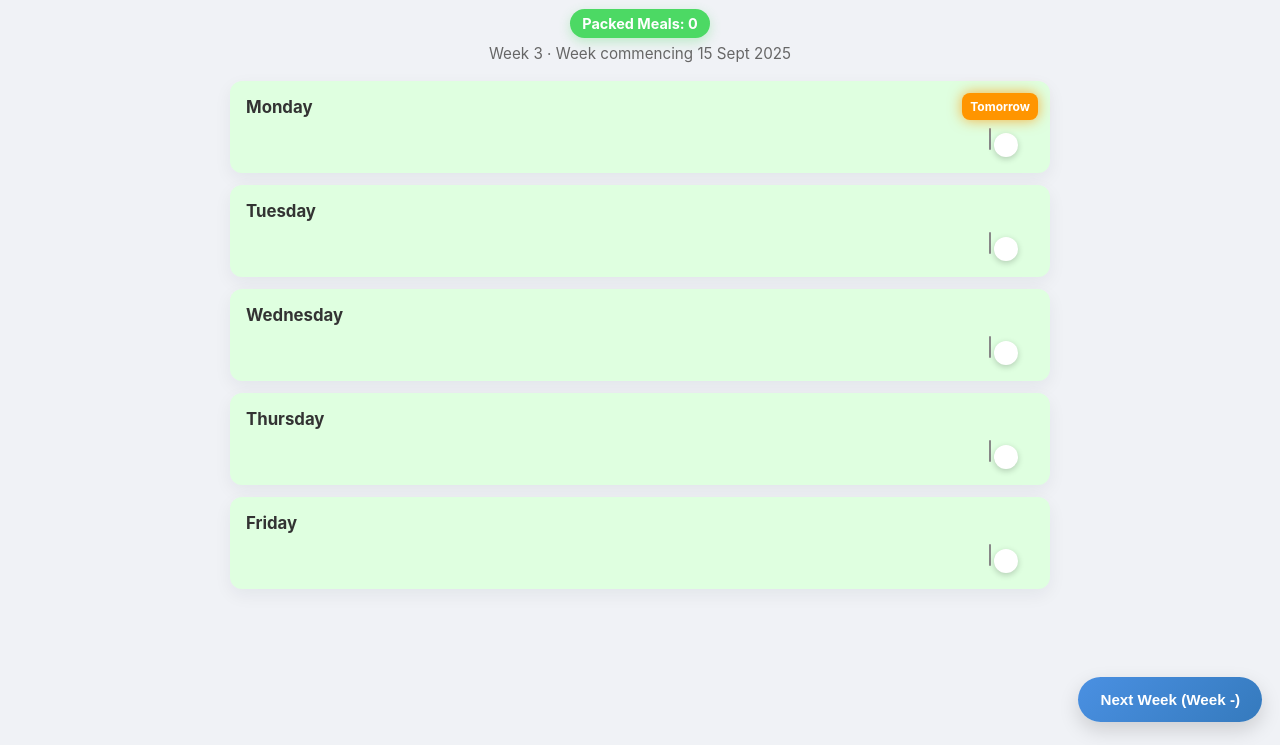
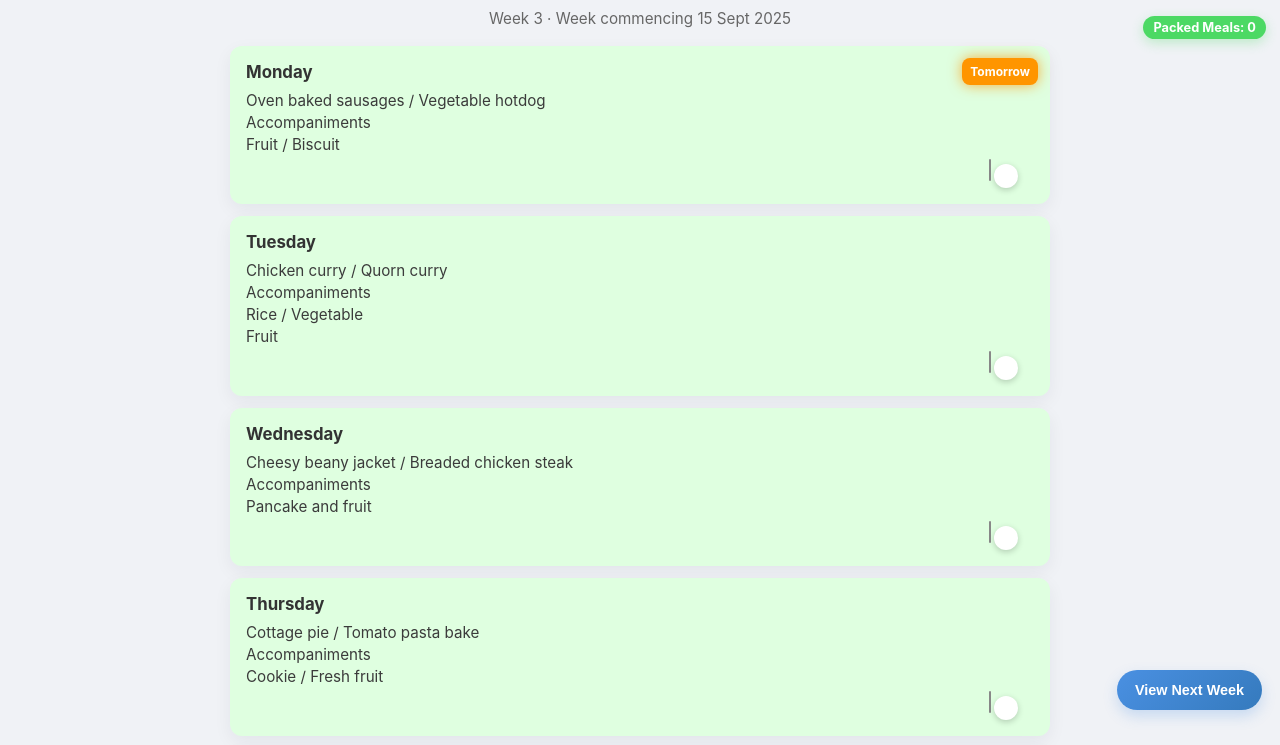
Before and after one commit to lambertlambert2004/Dinner, a plain HTML site: page index.html in a window 1280 px wide. Shown: the part 50-795 px from the top of the page. Drawn offline with Linux system fonts and the light colour scheme.

Commit message:
Update index.html

```diff
--- a/index.html
+++ b/index.html
@@ -23,15 +23,7 @@ body{
 }
 header{text-align:center;margin-bottom:12px;}
 h1{margin:0 0 12px 0;font-size:1.4rem;font-weight:700;}
-#packedBadge{
-  display:block;margin:8px auto 0 auto;
-  background:#4cd964;color:#fff;
-  padding:6px 12px;border-radius:20px;
-  font-size:0.9rem;font-weight:700;
-  box-shadow:0 4px 12px rgba(76,217,100,0.3);
-  width:max-content;
-}
-#weekInfo{margin-top:6px;font-size:0.95rem;color:#666;text-align:center;}
+#weekInfo{margin-top:6px;font-size:0.95rem;color:#666;}
 #menu{display:flex;flex-direction:column;gap:12px;max-width:820px;margin:18px auto 120px;}
 .card{
   position:relative;border-radius:12px;padding:16px 16px 48px;
@@ -74,158 +66,172 @@ h1{margin:0 0 12px 0;font-size:1.4rem;font-weight:700;}
 }
 .toggle input:checked + .slider{ background:#4cd964; border-color:#3ac05a; }
 .toggle input:checked + .slider:before{ transform:translateX(24px); }
-
-#weekNav{
-  position:fixed;
-  bottom:28px;
-  right:18px;
-  z-index:50;
-  display:flex; flex-direction:column; gap:8px;
-}
+#weekNav{ position:fixed; right:18px; bottom:40px; z-index:50; display:flex; flex-direction:column; gap:10px; }
 .btn{
-  border:0; padding:14px 22px; border-radius:28px;
-  font-weight:600; font-size:0.95rem; cursor:pointer;
-  box-shadow:0 8px 20px rgba(0,0,0,0.15);
-  transition:transform 0.25s, box-shadow 0.25s;
-  color:#fff;
-}
-.btn.floating{
-  background:linear-gradient(135deg,#4a90e2,#357ABD);
-}
-.btn.floating:hover{
-  transform:translateY(-2px);
-  box-shadow:0 12px 24px rgba(74,144,226,0.35);
-}
-.btn.floating:active{
-  transform:translateY(0);
+  background:linear-gradient(135deg,var(--accent-blue),#357ABD);
+  color:#fff; border:0; padding:12px 18px;
+  border-radius:20px; font-weight:600; font-size:0.9rem;
   box-shadow:0 6px 14px rgba(74,144,226,0.25);
 }
 .btn.secondary{
   background:linear-gradient(135deg,#ff6b6b,#e55050);
   box-shadow:0 6px 14px rgba(255,107,107,0.25);
 }
+#packedBadge{
+  position:fixed; top:66px; right:14px;
+  background:#4cd964; color:#fff; padding:4px 10px;
+  border-radius:16px; font-size:0.8rem; font-weight:700;
+  box-shadow:0 4px 12px rgba(76,217,100,0.3);
+  z-index:60;
+}
 </style>
 </head>
 <body>
+<div id="packedBadge">Packed Meals: 0</div>
 
 <header>
   <h1>School Dinner Menu</h1>
-  <div id="packedBadge">Packed Meals: 0</div>
   <div id="weekInfo">Week <span id="weekNumber">—</span> · Week commencing <span id="weekCommence">—</span></div>
 </header>
 
 <main id="menu"></main>
-<div id="weekNav">
-  <button id="nextWeekBtn" class="btn floating">Next Week (Week <span id="nextWeekNum">—</span>)</button>
-</div>
+<div id="weekNav"></div>
 
 <script>
-// WEEK DATA
+// --- Week data
 const weekMap=[
   {week:1,start:"2025-09-01"},
   {week:2,start:"2025-09-08"},
   {week:3,start:"2025-09-15"}
 ];
 
-// MENUS placeholder (leave meals as they are)
-const MENUS={1:{Monday:"",Tuesday:"",Wednesday:"",Thursday:"",Friday:""},2:{Monday:"",Tuesday:"",Wednesday:"",Thursday:"",Friday:""},3:{Monday:"",Tuesday:"",Wednesday:"",Thursday:"",Friday:""}};
+// --- Menus (from last working HTML)
+const MENUS={
+  1:{
+    Monday:"Oven baked sausages / Vegetarian sausage\nAccompaniments\nFruit / Biscuit",
+    Tuesday:"BBQ chicken wrap / Cheese and tomato pizza\nAccompaniments\nFruit yoghurt / Fresh fruit",
+    Wednesday:"Cheesy beany jacket / Breaded chicken steak\nAccompaniments\nPancake and fruit",
+    Thursday:"Cottage pie / Tomato pasta bake\nAccompaniments\nCookie / Fresh fruit",
+    Friday:"Baked fish / Cheese wrap\nAccompaniments\nJam split and fruit wedge"
+  },
+  2:{
+    Monday:"Breaded chicken steak / Vegetable cheese bake\nAccompaniments of the day\nFruit yoghurt pot / fresh fruit",
+    Tuesday:"Pasta bolognese / Cheese & tomato pizza\nAccompaniments\nFruit / Biscuit",
+    Wednesday:"Chicken curry / Quorn curry\nAccompaniments\nRice / Vegetable\nFruit",
+    Thursday:"Cottage pie / Macaroni cheese\nAccompaniments\nCookie / Fresh fruit",
+    Friday:"Baked salmon / Cheese wrap\nAccompaniments\nJam split / Fruit wedge"
+  },
+  3:{
+    Monday:"Oven baked sausages / Vegetable hotdog\nAccompaniments\nFruit / Biscuit",
+    Tuesday:"Chicken curry / Quorn curry\nAccompaniments\nRice / Vegetable\nFruit",
+    Wednesday:"Cheesy beany jacket / Breaded chicken steak\nAccompaniments\nPancake and fruit",
+    Thursday:"Cottage pie / Tomato pasta bake\nAccompaniments\nCookie / Fresh fruit",
+    Friday:"Baked fish / Cheese wrap\nAccompaniments\nJam split and fruit wedge"
+  }
+};
 
-// Packed lunches
-let packedLunch=JSON.parse(localStorage.getItem('packedLunch')||'{}');
-
-// Get current week
+// --- Determine current week
 function getCurrentWeek(today=new Date()){
   today.setHours(0,0,0,0);
   let current=null;
   for(let i=weekMap.length-1;i>=0;i--){
-    const startDate=new Date(weekMap[i].start);
+    let startDate=new Date(weekMap[i].start);
     if(today>=startDate){ current=weekMap[i].week; break; }
   }
   if(today.getDay()===0){
     const nextWeek=weekMap.find(w=>w.week===current+1);
-    if(nextWeek) current=nextWeek.week;
+    if(nextWeek)current=nextWeek.week;
   }
   return current || 1;
 }
 
-// Render badge
-function renderBadge(week){
-  const badge=document.getElementById('packedBadge');
-  let count=0;
-  for(const day in packedLunch) if(MENUS[week][day]) count++;
-  badge.textContent="Packed Meals: "+count;
-}
+// --- Load packed lunches
+let packedLunch=JSON.parse(localStorage.getItem('packedLunch')||'{}');
 
-// Render menu
+// --- Render menu
 const menuContainer=document.getElementById('menu');
 function renderMenu(week){
   menuContainer.innerHTML='';
-  const weekdays=["Monday","Tuesday","Wednesday","Thursday","Friday"];
-  const todayDate=new Date(); todayDate.setHours(0,0,0,0);
-  const tomorrowDate=new Date(todayDate); tomorrowDate.setDate(todayDate.getDate()+1);
+  const weekdays=["Sunday","Monday","Tuesday","Wednesday","Thursday","Friday","Saturday"];
+  const today=new Date();
+  const tomorrow=new Date(today); tomorrow.setDate(today.getDate()+1);
 
   const weekMenus=MENUS[week];
-  weekdays.forEach((day,i)=>{
-    const card=document.createElement("div"); card.className="card";
-    if(packedLunch[day]) card.classList.add("packed");
+  for(const day of ["Monday","Tuesday","Wednesday","Thursday","Friday"]){
+    const tr=document.createElement("div");
+    tr.classList.add("card");
+    if(packedLunch[day]) tr.classList.add("packed");
 
-    const dayTitle=document.createElement("div"); dayTitle.className="dayTitle"; dayTitle.textContent=day;
-    card.appendChild(dayTitle);
+    const dayTitle=document.createElement("div");
+    dayTitle.className="dayTitle"; dayTitle.textContent=day;
+    tr.appendChild(dayTitle);
 
-    const menuText=document.createElement("div"); menuText.className="menuText"; menuText.textContent=weekMenus[day];
-    card.appendChild(menuText);
+    const menuText=document.createElement("div");
+    menuText.className="menuText"; menuText.textContent=weekMenus[day];
+    tr.appendChild(menuText);
 
-    const label=document.createElement("span"); label.className="dayLabel";
-    const mondayDate=new Date(todayDate); mondayDate.setDate(todayDate.getDate() - todayDate.getDay() +1);
-    const dayDate=new Date(mondayDate); dayDate.setDate(mondayDate.getDate()+i);
-    if(dayDate.toDateString()===todayDate.toDateString()) label.textContent="Today", label.classList.add("today");
-    else if(dayDate.toDateString()===tomorrowDate.toDateString()) label.textContent="Tomorrow", label.classList.add("tomorrow");
-    card.appendChild(label);
+    // Labels
+    const labelSpan=document.createElement("span");
+    const dayDate=new Date();
+    let dayOffset=(["Sunday","Monday","Tuesday","Wednesday","Thursday","Friday","Saturday"].indexOf(day)-dayDate.getDay()+7)%7;
+    const thisDay=new Date(dayDate); thisDay.setDate(dayDate.getDate()+dayOffset);
+    if(thisDay.toDateString()===today.toDateString()) labelSpan.textContent="Today",labelSpan.className="dayLabel today";
+    else if(thisDay.toDateString()===tomorrow.toDateString()) labelSpan.textContent="Tomorrow",labelSpan.className="dayLabel tomorrow";
+    tr.appendChild(labelSpan);
 
-    const toggle=document.createElement("label"); toggle.className="toggle";
-    const input=document.createElement("input"); input.type="checkbox"; input.checked=!!packedLunch[day];
+    // Toggle
+    const toggleDiv=document.createElement("label");
+    toggleDiv.className="toggle";
+    const input=document.createElement("input"); input.type="checkbox";
+    input.checked=!!packedLunch[day];
     const slider=document.createElement("span"); slider.className="slider";
-    toggle.appendChild(input); toggle.appendChild(slider);
-    card.appendChild(toggle);
+    toggleDiv.appendChild(input); toggleDiv.appendChild(slider);
+    tr.appendChild(toggleDiv);
 
     input.addEventListener("change",()=>{
       if(input.checked) packedLunch[day]=true; else delete packedLunch[day];
       localStorage.setItem('packedLunch',JSON.stringify(packedLunch));
-      renderBadge(week);
-      card.classList.toggle("packed",input.checked);
+      renderBadge();
+      if(input.checked) tr.classList.add("packed"); else tr.classList.remove("packed");
     });
 
-    menuContainer.appendChild(card);
-  });
+    menuContainer.appendChild(tr);
+  }
 
-  document.getElementById('weekNumber').textContent=week;
+  // Update week info
+  const weekNumber=document.getElementById('weekNumber'); weekNumber.textContent=week;
+  const weekCommence=document.getElementById('weekCommence');
   const startDate=weekMap.find(w=>w.week===week).start;
-  document.getElementById('weekCommence').textContent=new Date(startDate).toLocaleDateString('en-GB',{day:'numeric',month:'short',year:'numeric'});
-  renderBadge(week);
+  weekCommence.textContent=new Date(startDate).toLocaleDateString('en-GB',{day:'numeric',month:'short',year:'numeric'});
+}
+function renderBadge(){
+  const badge=document.getElementById('packedBadge');
+  let count=Object.keys(packedLunch).length;
+  badge.textContent="Packed Meals: "+count;
 }
 
-// Initialize
+// --- Initial render
 let currentWeek=getCurrentWeek();
 renderMenu(currentWeek);
+renderBadge();
 
-// Week navigation buttons
-const nextWeekBtn=document.getElementById("nextWeekBtn");
-const nextWeekNum=document.getElementById("nextWeekNum");
-nextWeekNum.textContent = currentWeek+1 <= weekMap.length ? currentWeek+1 : "-";
-
+// --- Week navigation buttons
+const weekNavDiv=document.getElementById('weekNav');
+const nextWeekBtn=document.createElement("button");
+nextWeekBtn.className="btn";
+nextWeekBtn.textContent="View Next Week";
+weekNavDiv.appendChild(nextWeekBtn);
 nextWeekBtn.addEventListener("click",()=>{
-  const nextWeek=currentWeek+1;
+  let nextWeek=currentWeek+1;
   if(!MENUS[nextWeek]) return;
   renderMenu(nextWeek);
   nextWeekBtn.style.display="none";
-
   if(!document.getElementById('returnBtn')){
     const returnBtn=document.createElement("button");
+    returnBtn.className="btn secondary";
     returnBtn.id="returnBtn";
-    returnBtn.className="btn secondary floating";
     returnBtn.textContent="Return to Current Week";
-    document.getElementById('weekNav').appendChild(returnBtn);
-
+    weekNavDiv.appendChild(returnBtn);
     returnBtn.addEventListener("click",()=>{
       renderMenu(currentWeek);
       nextWeekBtn.style.display="block";
```
